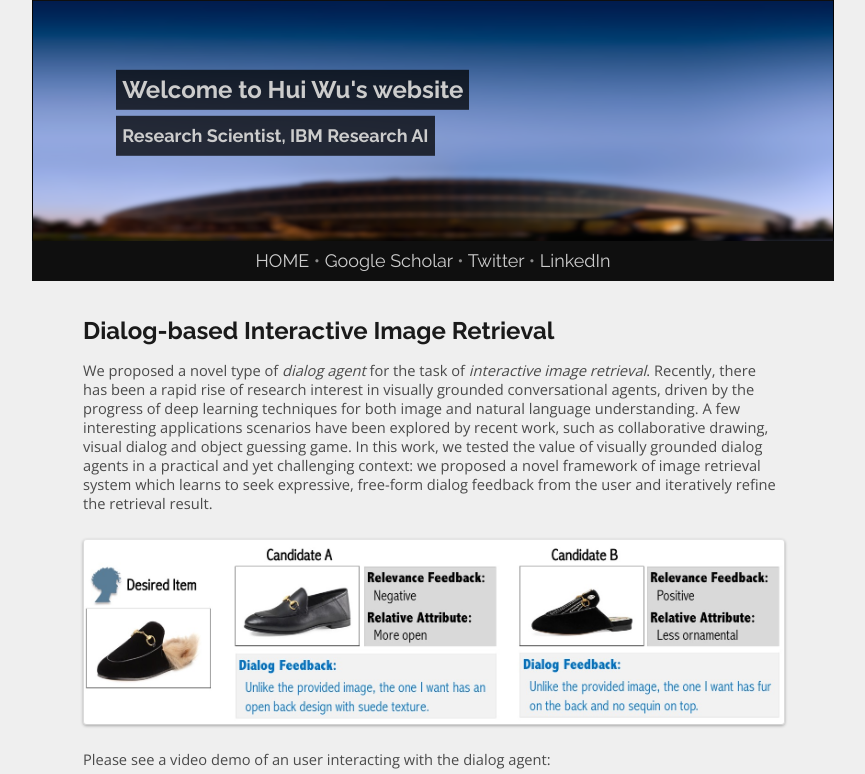
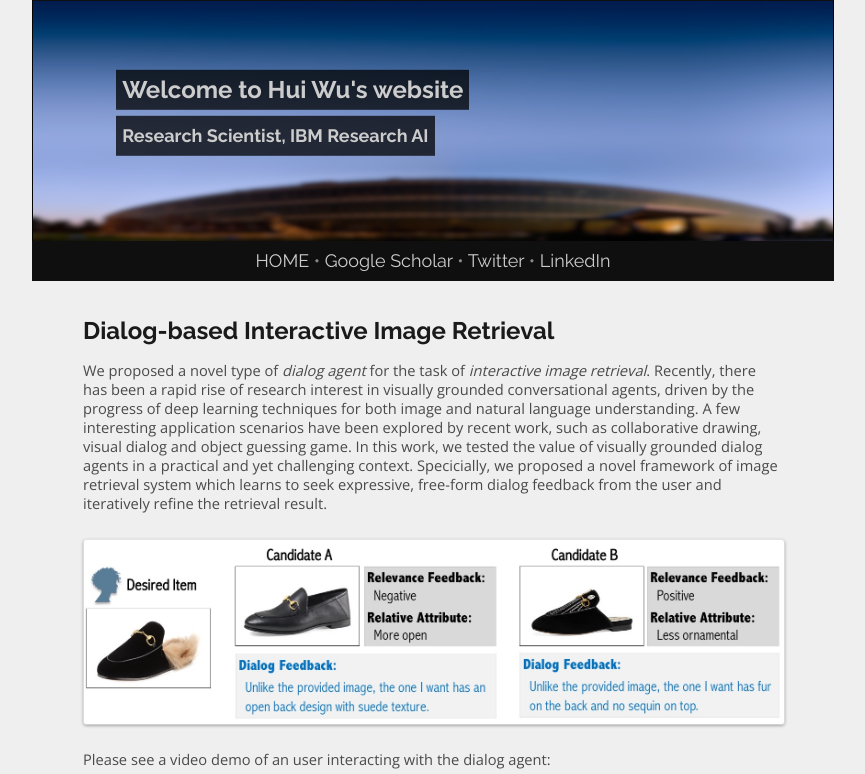
Before and after one commit to spacew/spacew.github.io, a Jekyll site: the page built from _posts/2018-04-25-fashion.markdown, in a window 1280 px wide, cut to the strip 0-774 px from the top of the page. Shown: the whole strip, without its empty margins (207-1072 px from the left). Built offline with Jekyll 4.4.1, drawn with Linux system fonts in a browser that asks for light colours.

Commit message:
Update 2018-04-25-fashion.markdown

```diff
--- a/_posts/2018-04-25-fashion.markdown
+++ b/_posts/2018-04-25-fashion.markdown
@@ -13,10 +13,10 @@ paper_code: https://raw.githubusercontent.com/spacew/spacew.github.io/master/med
 We proposed a novel type of _dialog agent_ for the task of _interactive image retrieval_.
 Recently, there has been a rapid rise of research interest in visually grounded conversational
 agents, driven by the progress of deep learning techniques for both image and natural
-language understanding. A few interesting applications scenarios have been explored by
+language understanding. A few interesting application scenarios have been explored by
 recent work, such as collaborative drawing, visual dialog and object guessing game.
 In this work, we tested the value of visually grounded dialog agents in a practical and yet
-challenging context: we proposed a novel framework of image retrieval system which learns to seek
+challenging context. Specicially, we proposed a novel framework of image retrieval system which learns to seek
 expressive, free-form dialog feedback from the user and iteratively refine the retrieval result.
 
 <!--more-->
```
